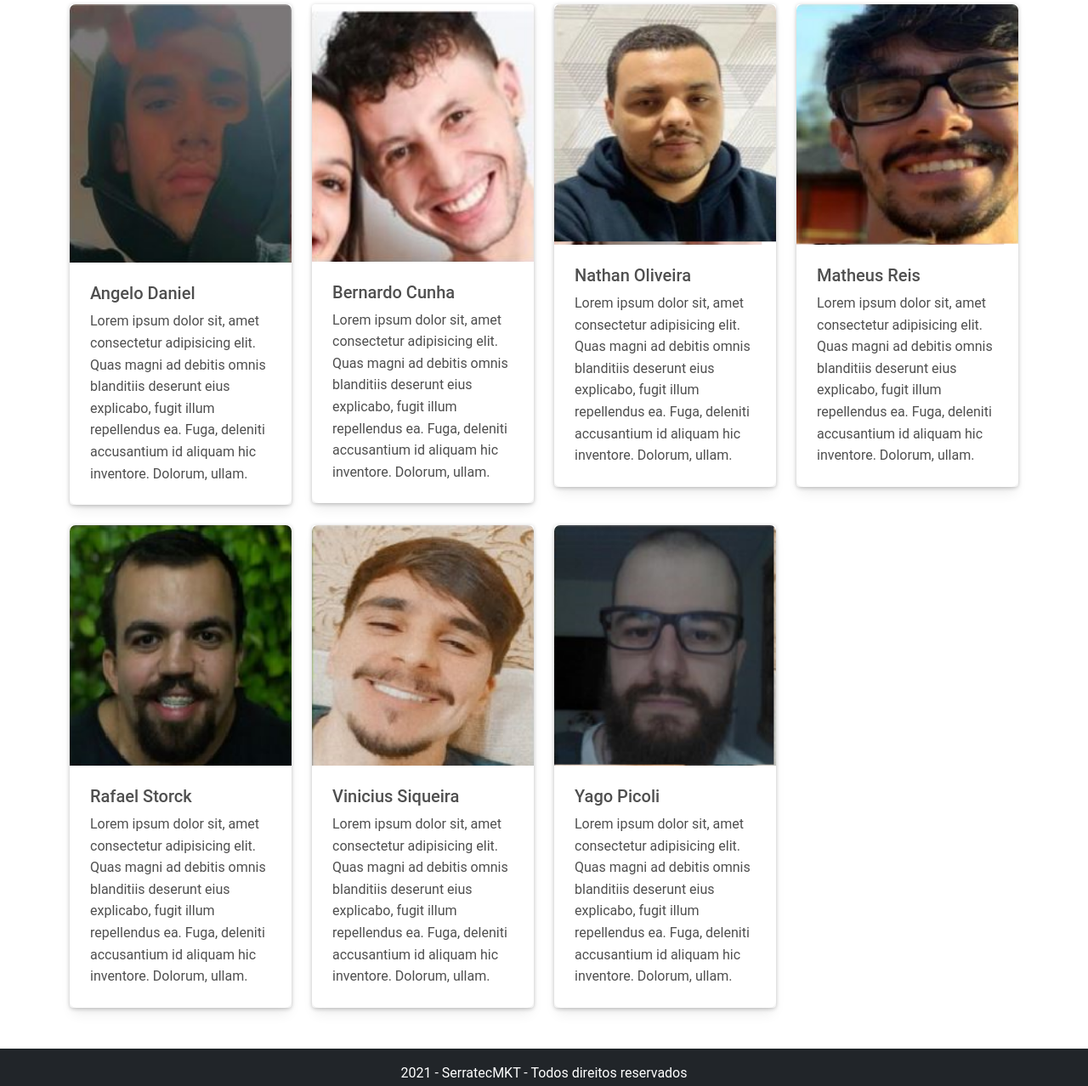
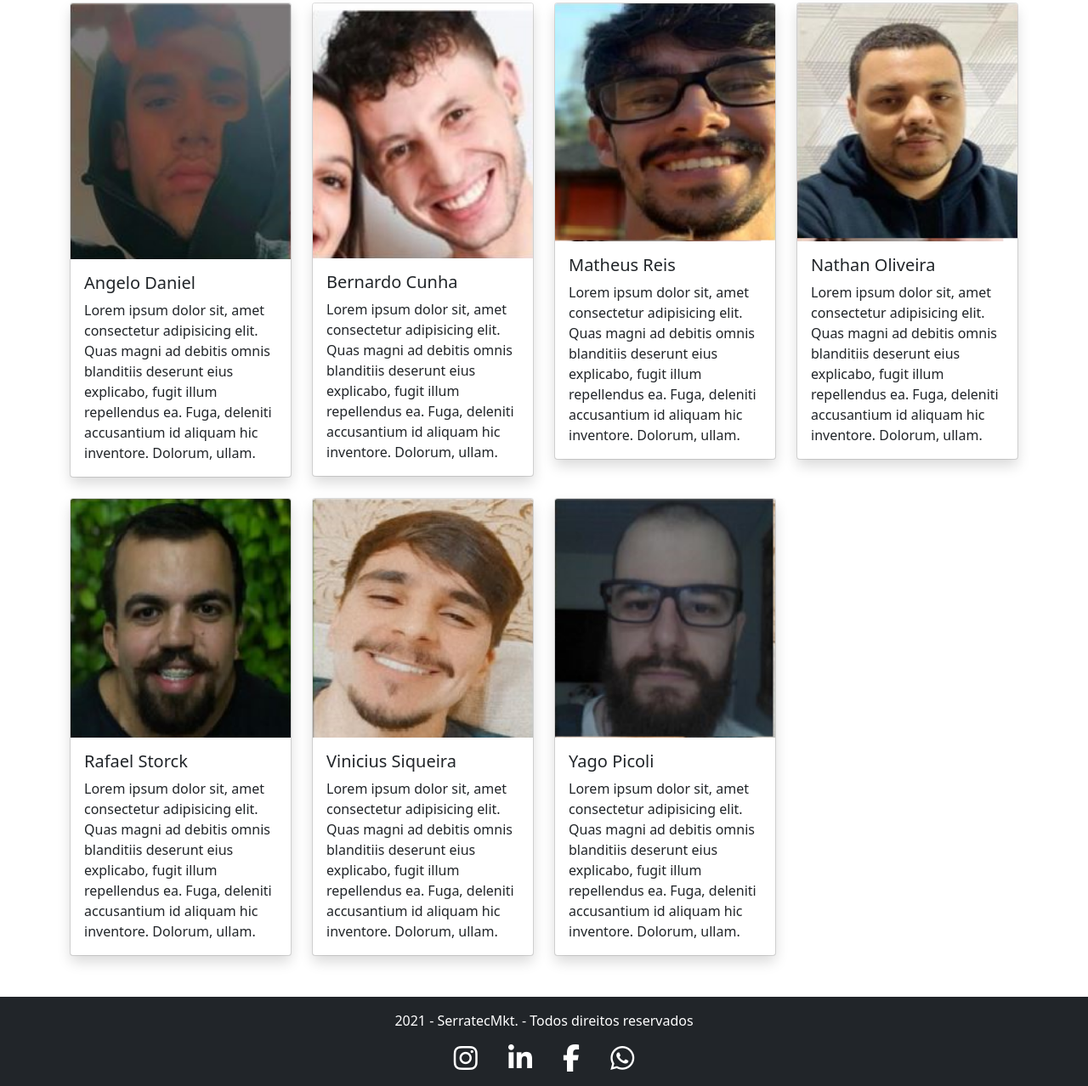
Before and after one commit to nathanoliveira3/projeto-frontEnd-essencial, a plain HTML site: page view/quemsomos.html in a window 1280 px wide. Shown: the part 530-1808 px from the top of the page at 85% size. Drawn offline with nearby package versions, Linux system fonts and the light colour scheme.

Commit message:
Ajustes finais

```diff
--- a/css/styles.css
+++ b/css/styles.css
@@ -26,3 +26,8 @@
     cursor: auto;
     background-color: rgba(251, 251, 251, 0.2);
 }
+.rodape {
+    position: absolute;
+    width: 100%;
+    bottom: 0px;
+}
--- a/view/quemsomos.html
+++ b/view/quemsomos.html
@@ -13,7 +13,7 @@
     <script src="https://kit.fontawesome.com/a1b49a6b9c.js" crossorigin="anonymous"></script>
     <link rel="stylesheet" href="../css/styles.css">
     <link rel="shortcut icon" href="../img/s.png" type="image/x-icon">
-    <link href="https://cdnjs.cloudflare.com/ajax/libs/mdb-ui-kit/3.5.0/mdb.min.css" rel="stylesheet" />
+    <!-- <link href="https://cdnjs.cloudflare.com/ajax/libs/mdb-ui-kit/3.5.0/mdb.min.css" rel="stylesheet" /> -->
     <!-- MDB -->
     <script type="text/javascript" src="https://cdnjs.cloudflare.com/ajax/libs/mdb-ui-kit/3.5.0/mdb.min.js"></script>
     <title>Quem somos</title>
@@ -79,8 +79,7 @@
                         <div class="row row-cols-lg-4 row-cols-md-3 row-cols-sm-2 row-cols-2 g-4">
                             <div class="col">
                                 <div class="card">
-                                    <div class="bg-image hover-overlay ripple shadow-1-strong rounded"
-                                        data-mdb-ripple-color="light">
+                                    <div class="shadow bg-body rounded">
                                         <img src="../img/angelo.png" class="card-img-top" alt="...">
                                         <a href="#!">
                                             <div class="mask"></div>
@@ -97,8 +96,7 @@
                             </div>
                             <div class="col">
                                 <div class="card">
-                                    <div class="bg-image hover-overlay ripple shadow-1-strong rounded"
-                                        data-mdb-ripple-color="light">
+                                    <div class="shadow bg-body rounded">
                                         <img src="../img/bernardo.png" class="card-img-top" alt="...">
                                         <a href="#!">
                                             <div class="mask"></div>
@@ -117,10 +115,27 @@
                             </div>
                             <div class="col">
                                 <div class="card">
-                                    <div class="bg-image hover-overlay ripple shadow-1-strong rounded" data-mdb-ripple-color="light">
+                                    <div class="shadow bg-body rounded">
+                                    <img src="../img/matheus.png" class="card-img-top" alt="...">
+                                    <a href="#!">
+                                        <div class="mask"></div>
+                                    </a>
+                                    <div class="card-body">
+                                        <h5 class="card-title">Matheus Reis</h5>
+                                        <p class="card-text">Lorem ipsum dolor sit, amet consectetur adipisicing elit.
+                                            Quas magni ad debitis omnis blanditiis deserunt eius explicabo, fugit illum
+                                            repellendus ea. Fuga, deleniti accusantium id aliquam hic inventore.
+                                            Dolorum, ullam.</p>
+                                    </div>
+                                </div>
+                                </div>
+                            </div>
+                            <div class="col">
+                                <div class="card">
+                                    <div class="shadow bg-body rounded">
                                     <img src="../img/nathan.png" class="card-img-top" alt="...">
                                     <a href="#!">
-                                        <div class="mask" style="background-color: rgba(251, 251, 251, 0.2)"></div>
+                                        <div class="mask"></div>
                                     </a>
                                     <div class="card-body">
                                         <h5 class="card-title">Nathan Oliveira</h5>
@@ -134,24 +149,7 @@
                             </div>
                             <div class="col">
                                 <div class="card">
-                                    <div class="bg-image hover-overlay ripple shadow-1-strong rounded" data-mdb-ripple-color="light">
-                                    <img src="../img/matheus.png" class="card-img-top" alt="...">
-                                    <a href="#!">
-                                        <div class="mask" style="background-color: rgba(251, 251, 251, 0.2)"></div>
-                                    </a>
-                                    <div class="card-body">
-                                        <h5 class="card-title">Matheus Reis</h5>
-                                        <p class="card-text">Lorem ipsum dolor sit, amet consectetur adipisicing elit.
-                                            Quas magni ad debitis omnis blanditiis deserunt eius explicabo, fugit illum
-                                            repellendus ea. Fuga, deleniti accusantium id aliquam hic inventore.
-                                            Dolorum, ullam.</p>
-                                    </div>
-                                </div>
-                                </div>
-                            </div>
-                            <div class="col">
-                                <div class="card">
-                                    <div class="bg-image hover-overlay ripple shadow-1-strong rounded" data-mdb-ripple-color="light">
+                                    <div class="shadow bg-body rounded">
                                     <img src="../img/rafael.png" class="card-img-top" alt="...">
                                     <a href="#!">
                                         <div class="mask"></div>
@@ -169,7 +167,7 @@
                             </div>
                             <div class="col">
                                 <div class="card">
-                                    <div class="bg-image hover-overlay ripple shadow-1-strong rounded" data-mdb-ripple-color="light">
+                                    <div class="shadow bg-body rounded">
                                     <img src="../img/vinicius.png" class="card-img-top" alt="...">
                                     <a href="#!">
                                         <div class="mask"></div>
@@ -186,7 +184,7 @@
                             </div>
                             <div class="col">
                                 <div class="card">
-                                    <div class="bg-image hover-overlay ripple shadow-1-strong rounded" data-mdb-ripple-color="light">
+                                    <div class="shadow bg-body rounded">
                                     <img src="../img/yago.png" class="card-img-top" alt="...">
                                     <a href="#!">
                                         <div class="mask"></div>
@@ -210,7 +208,7 @@
         <div class="row">
             <div class="col-12">
                 <p>
-                    2021 - SerratecMKT - Todos direitos reservados
+                    2021 - SerratecMkt. - Todos direitos reservados
                 </p>
             </div>
             <div class="col-12">
```
Also changed, not shown: view/cadastrar.html (+1 -1 lines), view/contato.html (+3 -1 lines), view/home.html (+1 -1 lines), view/index.html (+1 -1 lines), view/login.html (+4 -4 lines).
